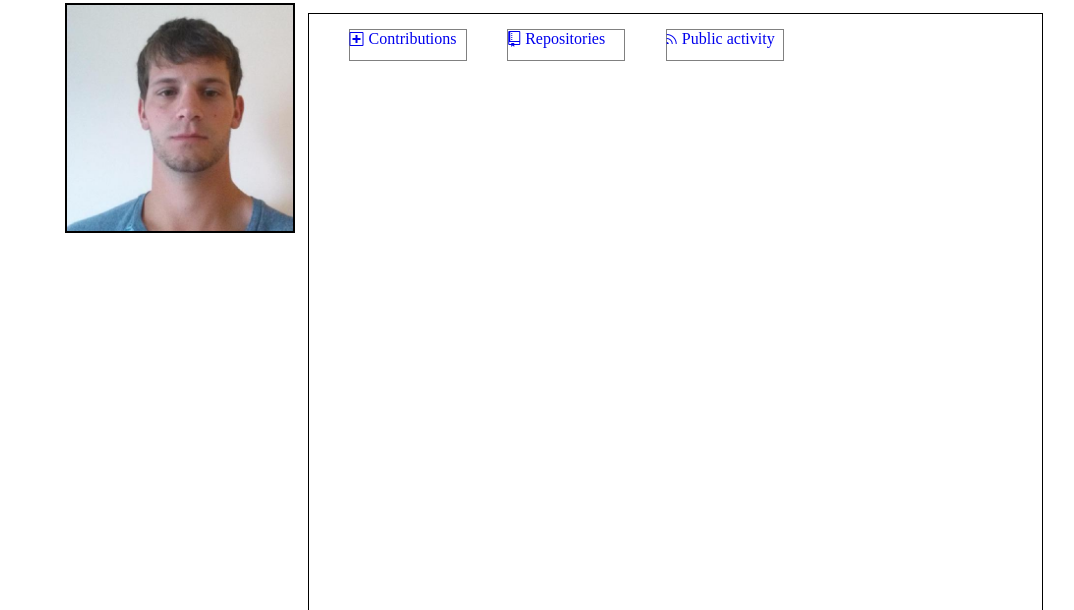
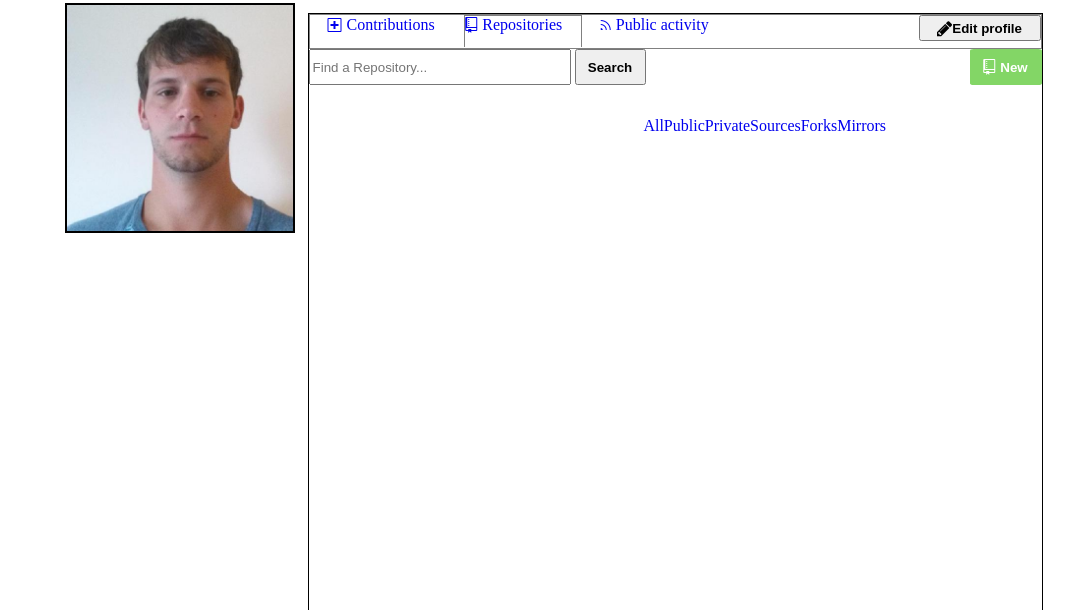
Before and after one commit to pnitto/4.4-Github-Profile, a website: page index.html in a window 1280 px wide. Shown: the part 59-669 px from the top of the page, without its empty margins (139-1213 px from the left). Drawn offline with Linux system fonts and the light colour scheme; no server answers.

Commit message:
added repo tabs, links, and buttons

```diff
--- a/index.html
+++ b/index.html
@@ -56,12 +56,30 @@
   </div>
 </div>
 <div class="repo-section">
-  <ul class="repo-ul">
-    <li class="repo-tab-links"><a class="tab-a" href="https://github.com/pnitto"><span class="octicon octicon-diff-added"></span>Contributions</a></li>
-    <li class="repo-tab-links"><a class="tab-a" href="https://github.com/pnitto"><span class="octicon octicon-repo"></span>Repositories</a></li>
-    <li class="repo-tab-links"><a class="tab-a" href="https://github.com/pnitto"><span class="octicon octicon-rss"></span>Public activity</a></li>
-  </ul>
+  <div class="tabs">
+    <ul class="repo-ul">
+      <li class="repo-tab-links"><a class="tab-a" href="https://github.com/pnitto"><span class="octicon octicon-diff-added"></span>Contributions</a></li>
+      <li class="repo-tab-links repos"><a class="tab-a" href="https://github.com/pnitto"><span class="octicon octicon-repo"></span>Repositories</a></li>
+      <li class="repo-tab-links"><a class="tab-a" href="https://github.com/pnitto"><span class="octicon octicon-rss"></span>Public activity</a></li>
+    </ul>
+    <button class="edit-profile-button"><i class="fa fa-pencil fa-lg"></i><strong>Edit profile</strong></button>
+  </div>
+  <div class="repo-header">
+    <input class="find-repo-box" placeholder="Find a Repository..."></input>
+     <button class="search-button"><strong>Search</strong></button>
+     <button class="new-button"><span class="octicon octicon-repo"></span><strong>New</strong></button>
+      <ul class="repo-header-ul">
+        <li class="repo-links"><a class="repo-a" href="https://github.com/pnitto">All</a></li>
+        <li class="repo-links"><a class="repo-a" href="https://github.com/pnitto">Public</a></li>
+        <li class="repo-links"><a class="repo-a" href="https://github.com/pnitto">Private</a></li>
+        <li class="repo-links"><a class="repo-a" href="https://github.com/pnitto">Sources</a></li>
+        <li class="repo-links"><a class="repo-a" href="https://github.com/pnitto">Forks</a></li>
+        <li class="repo-links"><a class="repo-a" href="https://github.com/pnitto">Mirrors</a></li>
+      </ul>
+
+  </div>
 </div>
+
 </div>
   <script src="bower_components/handlebars/handlebars.js"></script>
 <script src="bower_components/jquery/dist/jquery.min.js"></script>
--- a/scss/main.scss
+++ b/scss/main.scss
@@ -96,14 +96,13 @@ margin-top: -3%;
 }
 .repo-ul {
   display: inline;
+  margin-left: -3%;
 }
 .repo-tab-links{
   display: inline-block;
-  margin-right: 5%;
+  margin-right: 2%;
   height: 32px;
   width: 118px;
-  margin-top: 2%;
-  border: 1px solid gray;
 }
 .tab-a {
   text-decoration: none;
@@ -111,3 +110,52 @@ margin-top: -3%;
 .octicon {
   padding-right: 5px;
 }
+.tabs {
+  border: 1px solid gray;
+}
+.repos {
+  border-right: 1px solid gray;
+  border-left: 1px solid gray;
+  border-top: 1px solid gray;
+}
+
+//edit profile button
+.edit-profile-button {
+  width: 122px;
+  height: 26px;
+  float:right;
+}
+//repo buttons and links
+.repo-header {
+  width: 100%;
+}
+.find-repo-box {
+  height: 36px;
+  width: 262px;
+}
+.search-button {
+  width: 71px;
+  height: 36px;
+}
+.repo-a {
+  text-decoration: none;
+}
+.new-button {
+  background-color: #83D666;
+  float: right;
+  height: 36px;
+  width: 72px;
+  color: white;
+  border: none;
+  border-radius: 5%;
+}
+.repo-header-ul {
+  list-style-type: none;
+  position: absolute;
+  top: 20%;
+  left: 58%;
+}
+.repo-links {
+  float:left;
+
+}
```
Also changed, not shown: css/main.css.
